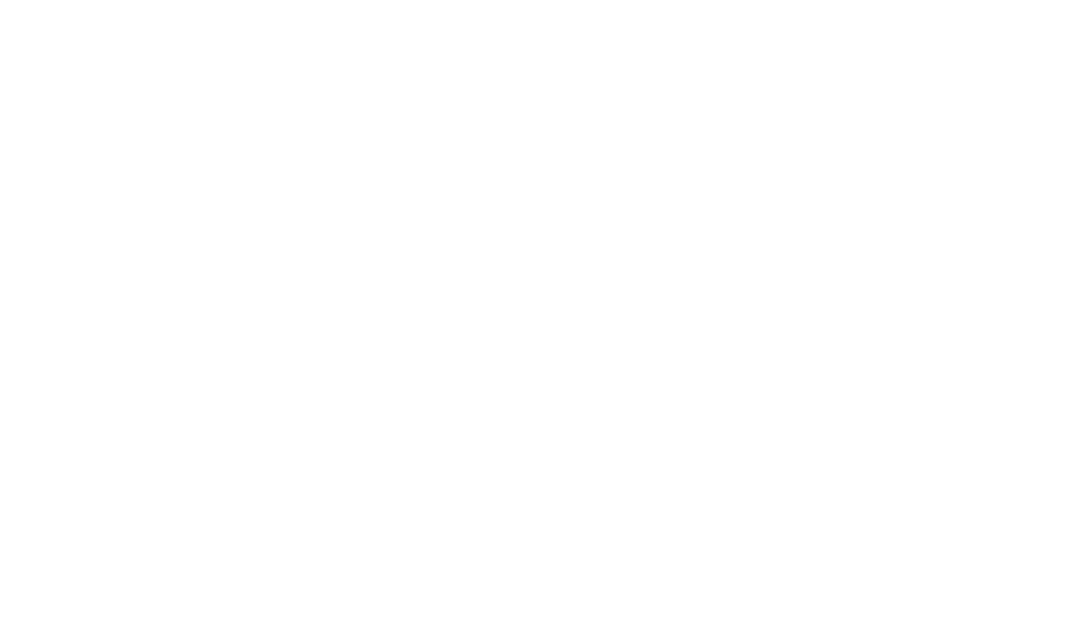
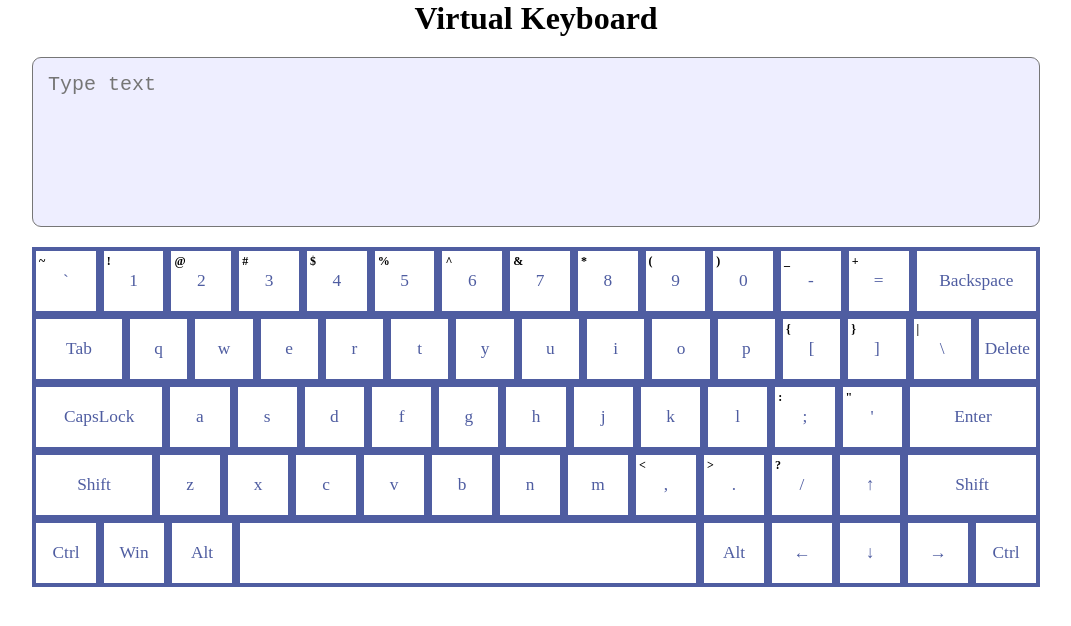
Before and after one commit to zhagun/virtual-keyboard, a website with bundled scripts: page index.html in a window 1280 px wide. Shown: the whole page, without its empty margins (104-1175 px from the left). Built offline with nearby package versions, Linux system fonts and the light colour scheme.

Commit message:
feat: add generate html markup from js

```diff
--- a/index.html
+++ b/index.html
@@ -10,6 +10,6 @@
 <body>
 
 
-  <!-- <script type="module" src="scripts/script.js"></script> -->
+  <script type="module" src="scripts/script.js"></script>
 </body>
 </html>
--- a/scripts/keyboard.js
+++ b/scripts/keyboard.js
@@ -1,4 +1,6 @@
 import createElement from './createKeyborad.js';
+import keysLang from './keysLang/general.js';
+import Key from './keys.js';
 
 const mainBlock = document.createElement('main');
 const container = document.createElement('div');
@@ -13,7 +15,8 @@ export default class Keyboard {
     this.isCaps = false;
   }
 
-  createTextBlock() {
+  createTextBlock(lngCode) {
+    this.startLang = keysLang[lngCode];
     this.view = createElement(
       'textarea',
       'viewBlock',
@@ -35,6 +38,14 @@ export default class Keyboard {
     this.btnsSort.forEach((lineKeys, index) => {
       const lineElem = createElement('div', 'keyboard__line', ['line', index + 1]);
       this.keyboardContainer.appendChild(lineElem);
+      lineKeys.forEach((code) => {
+        const keyObj = this.startLang.find((key) => key.keyCode === code);
+        if (keyObj) {
+          const keyButton = new Key(keyObj);
+          this.btnsKey.push(keyButton);
+          lineElem.appendChild(keyButton.keyConainer);
+        }
+      });
     });
   }
 }
--- a/scripts/keys.js
+++ b/scripts/keys.js
@@ -0,0 +1,27 @@
+import createElement from './createKeyborad.js';
+
+export default class Key {
+  constructor({ keyChar, keySpecial, keyCode }) {
+    this.keyCode = keyCode;
+    this.keyChar = keyChar;
+    this.keySpecial = keySpecial;
+
+    this.keyConainer = createElement(
+      'div',
+      'keys',
+      ['code', this.keyCode],
+    );
+    if (keySpecial && keySpecial.match(/[^a-zA-Zа-яА-ЯёЁ0-9]/)) {
+      this.supText = createElement('div', 'supText');
+      this.mainKeyText = createElement('div', 'mainText');
+      this.supText.innerHTML = keySpecial;
+      this.mainKeyText.innerHTML = keyChar;
+      this.keyConainer.appendChild(this.supText);
+      this.keyConainer.appendChild(this.mainKeyText);
+    } else {
+      this.mainKeyText = createElement('div', 'mainText');
+      this.mainKeyText.innerHTML = keyChar;
+      this.keyConainer.appendChild(this.mainKeyText);
+    }
+  }
+}
--- a/scripts/keysLang/en-lang.js
+++ b/scripts/keysLang/en-lang.js
@@ -215,11 +215,6 @@ export default [
     keyCode: 'ShiftLeft',
   },
   {
-    keyChar: '<',
-    keySpecial: '>',
-    keyCode: 'IntlBackslash',
-  },
-  {
     keyChar: 'z',
     keySpecial: 'Z',
     keyCode: 'KeyZ',
--- a/scripts/keysLang/general.js
+++ b/scripts/keysLang/general.js
@@ -1,4 +1,4 @@
-import ruLang from './en-lang.js';
-import enLang from './ru-lang.js';
+import enLang from './en-lang.js';
+import ruLang from './ru-lang.js';
 
 export default { ruLang, enLang };
--- a/scripts/keysLang/ru-lang.js
+++ b/scripts/keysLang/ru-lang.js
@@ -1,7 +1,7 @@
 export default [
   {
-    keyChar: '`',
-    keySpecial: '~',
+    keyChar: 'ё',
+    keySpecial: 'Ё',
     keyCode: 'Backquote',
   },
   {
@@ -11,17 +11,17 @@ export default [
   },
   {
     keyChar: '2',
-    keySpecial: '@',
+    keySpecial: '"',
     keyCode: 'Digit2',
   },
   {
     keyChar: '3',
-    keySpecial: '#',
+    keySpecial: '№',
     keyCode: 'Digit3',
   },
   {
     keyChar: '4',
-    keySpecial: '$',
+    keySpecial: ';',
     keyCode: 'Digit4',
   },
   {
@@ -31,12 +31,12 @@ export default [
   },
   {
     keyChar: '6',
-    keySpecial: '^',
+    keySpecial: ':',
     keyCode: 'Digit6',
   },
   {
     keyChar: '7',
-    keySpecial: '&',
+    keySpecial: '?',
     keyCode: 'Digit7',
   },
   {
@@ -80,63 +80,63 @@ export default [
     keyCode: 'Tab',
   },
   {
-    keyChar: 'q',
-    keySpecial: 'Q',
+    keyChar: 'й',
+    keySpecial: 'Й',
     keyCode: 'KeyQ',
   },
   {
-    keyChar: 'w',
-    keySpecial: 'W',
+    keyChar: 'ц',
+    keySpecial: 'Ц',
     keyCode: 'KeyW',
   },
   {
-    keyChar: 'e',
-    keySpecial: 'E',
+    keyChar: 'у',
+    keySpecial: 'У',
     keyCode: 'KeyE',
   },
   {
-    keyChar: 'r',
-    keySpecial: 'R',
+    keyChar: 'к',
+    keySpecial: 'К',
     keyCode: 'KeyR',
   },
   {
-    keyChar: 't',
-    keySpecial: 'T',
+    keyChar: 'е',
+    keySpecial: 'Е',
     keyCode: 'KeyT',
   },
   {
-    keyChar: 'y',
-    keySpecial: 'Y',
+    keyChar: 'н',
+    keySpecial: 'Н',
     keyCode: 'KeyY',
   },
   {
-    keyChar: 'u',
-    keySpecial: 'U',
+    keyChar: 'г',
+    keySpecial: 'Г',
     keyCode: 'KeyU',
   },
   {
-    keyChar: 'i',
-    keySpecial: 'I',
+    keyChar: 'ш',
+    keySpecial: 'Ш',
     keyCode: 'KeyI',
   },
   {
-    keyChar: 'o',
-    keySpecial: 'O',
+    keyChar: 'щ',
+    keySpecial: 'Щ',
     keyCode: 'KeyO',
   },
   {
-    keyChar: 'p',
-    keySpecial: 'P',
+    keyChar: 'з',
+    keySpecial: 'З',
     keyCode: 'KeyP',
   },
   {
-    keyChar: '[',
-    keySpecial: '{',
+    keyChar: 'х',
+    keySpecial: 'Х',
     keyCode: 'BracketLeft',
   },
   {
-    keyChar: ']',
-    keySpecial: '}',
+    keyChar: 'ъ',
+    keySpecial: 'Ъ',
     keyCode: 'BracketRight',
   },
   {
@@ -150,63 +150,63 @@ export default [
     keyCode: 'CapsLock',
   },
   {
-    keyChar: 'a',
-    keySpecial: 'A',
+    keyChar: 'ф',
+    keySpecial: 'Ф',
     keyCode: 'KeyA',
   },
   {
-    keyChar: 's',
-    keySpecial: 'S',
+    keyChar: 'ы',
+    keySpecial: 'Ы',
     keyCode: 'KeyS',
   },
   {
-    keyChar: 'd',
-    keySpecial: 'D',
+    keyChar: 'в',
+    keySpecial: 'В',
     keyCode: 'KeyD',
   },
   {
-    keyChar: 'f',
-    keySpecial: 'F',
+    keyChar: 'а',
+    keySpecial: 'А',
     keyCode: 'KeyF',
   },
   {
-    keyChar: 'g',
-    keySpecial: 'G',
+    keyChar: 'п',
+    keySpecial: 'П',
     keyCode: 'KeyG',
   },
   {
-    keyChar: 'h',
-    keySpecial: 'H',
+    keyChar: 'р',
+    keySpecial: 'Р',
     keyCode: 'KeyH',
   },
   {
-    keyChar: 'j',
-    keySpecial: 'J',
+    keyChar: 'о',
+    keySpecial: 'О',
     keyCode: 'KeyJ',
   },
   {
-    keyChar: 'k',
-    keySpecial: 'K',
+    keyChar: 'л',
+    keySpecial: 'Л',
     keyCode: 'KeyK',
   },
   {
-    keyChar: 'l',
-    keySpecial: 'L',
+    keyChar: 'д',
+    keySpecial: 'Д',
     keyCode: 'KeyL',
   },
   {
-    keyChar: ';',
-    keySpecial: ':',
+    keyChar: 'ж',
+    keySpecial: 'Ж',
     keyCode: 'Semicolon',
   },
   {
-    keyChar: "'",
-    keySpecial: '"',
+    keyChar: 'э',
+    keySpecial: 'Э',
     keyCode: 'Quote',
   },
   {
     keyChar: '\\',
-    keySpecial: '|',
+    keySpecial: '/',
     keyCode: 'Backslash',
   },
   {
@@ -215,58 +215,53 @@ export default [
     keyCode: 'ShiftLeft',
   },
   {
-    keyChar: '<',
-    keySpecial: '>',
-    keyCode: 'IntlBackslash',
-  },
-  {
-    keyChar: 'z',
-    keySpecial: 'Z',
+    keyChar: 'я',
+    keySpecial: 'Я',
     keyCode: 'KeyZ',
   },
   {
-    keyChar: 'x',
-    keySpecial: 'X',
+    keyChar: 'ч',
+    keySpecial: 'Ч',
     keyCode: 'KeyX',
   },
   {
-    keyChar: 'c',
-    keySpecial: 'C',
+    keyChar: 'с',
+    keySpecial: 'С',
     keyCode: 'KeyC',
   },
   {
-    keyChar: 'v',
-    keySpecial: 'V',
+    keyChar: 'м',
+    keySpecial: 'М',
     keyCode: 'KeyV',
   },
   {
-    keyChar: 'b',
-    keySpecial: 'B',
+    keyChar: 'и',
+    keySpecial: 'И',
     keyCode: 'KeyB',
   },
   {
-    keyChar: 'n',
-    keySpecial: 'N',
+    keyChar: 'т',
+    keySpecial: 'Т',
     keyCode: 'KeyN',
   },
   {
-    keyChar: 'm',
-    keySpecial: 'M',
+    keyChar: 'ь',
+    keySpecial: 'Ь',
     keyCode: 'KeyM',
   },
   {
-    keyChar: ',',
-    keySpecial: '<',
+    keyChar: 'б',
+    keySpecial: 'Б',
     keyCode: 'Comma',
   },
   {
-    keyChar: '.',
-    keySpecial: '>',
+    keyChar: 'ю',
+    keySpecial: 'Ю',
     keyCode: 'Period',
   },
   {
-    keyChar: '/',
-    keySpecial: '?',
+    keyChar: '.',
+    keySpecial: ',',
     keyCode: 'Slash',
   },
   {
--- a/scripts/script.js
+++ b/scripts/script.js
@@ -1,12 +1,13 @@
 import Keyboard from './keyboard.js';
 
+const lang = 'enLang';
 const btnsSort = [
-  ['Backquote', 'Digit1', 'Digit2', 'Digit3', 'Digit4', 'Digit5', 'Digit6', 'Digit7', 'Digit8', 'Digit9', 'Digit0', 'Minus', 'Equal', 'Delete'],
-  ['Tab', 'KeyQ', 'KeyW', 'KeyE', 'KeyR', 'KeyT', 'KeyY', 'KeyU', 'KeyI', 'KeyO', 'KeyP', 'BracketLeft', 'BracketRight', 'Backspace'],
-  ['CapsLock', 'KeyA', 'KeyS', 'KeyD', 'KeyF', 'KeyG', 'KeyH', 'KeyJ', 'KeyK', 'KeyL', 'Semicolon', 'Quote', 'Backslash', 'Enter'],
-  ['ShiftLeft', 'IntlBackslash', 'KeyZ', 'KeyX', 'KeyC', 'KeyV', 'KeyB', 'KeyN', 'KeyM', 'Comma', 'Period', 'Slash', 'ArrowUp', 'ShiftRight'],
+  ['Backquote', 'Digit1', 'Digit2', 'Digit3', 'Digit4', 'Digit5', 'Digit6', 'Digit7', 'Digit8', 'Digit9', 'Digit0', 'Minus', 'Equal', 'Backspace'],
+  ['Tab', 'KeyQ', 'KeyW', 'KeyE', 'KeyR', 'KeyT', 'KeyY', 'KeyU', 'KeyI', 'KeyO', 'KeyP', 'BracketLeft', 'BracketRight', 'Backslash', 'Delete'],
+  ['CapsLock', 'KeyA', 'KeyS', 'KeyD', 'KeyF', 'KeyG', 'KeyH', 'KeyJ', 'KeyK', 'KeyL', 'Semicolon', 'Quote', 'Enter'],
+  ['ShiftLeft', 'KeyZ', 'KeyX', 'KeyC', 'KeyV', 'KeyB', 'KeyN', 'KeyM', 'Comma', 'Period', 'Slash', 'ArrowUp', 'ShiftRight'],
   ['ControlLeft', 'Win', 'AltLeft', 'Space', 'AltRight', 'ArrowLeft', 'ArrowDown', 'ArrowRight', 'ControlRight'],
 ];
 
 const keyboard = new Keyboard(btnsSort);
-keyboard.createTextBlock().generateBtns();
+keyboard.createTextBlock(lang).generateBtns();
--- a/styles/style.css
+++ b/styles/style.css
@@ -28,47 +28,82 @@ body {
   max-width: 1008px;
   width: 100%;
   background-color: #4f5da1;
+  /* background-color: #8a387b; */
 }
 .keyboard__line {
   display: flex;
 }
 .keys {
+  position: relative;
   width: 60px;
   height: 60px;
   background-color: #fff;
   display: flex;
   justify-content: center;
   align-items: center;
+  flex-direction: column;
   margin: 4px;
   transition: .2s;
   z-index: 5;
+  user-select: none;
+}
+.supText {
+  position: absolute;
+  width: 100%;
+  font-size: 9pt;
+  top: 3px;
+  left: 3px;
+  font-weight: bold;
+}
+.mainText {
+  font-size: 13pt;
+  color: #4f5da1;
 }
 
-.backspace_key {
+[data-code="Backspace"] {
   width: 120px;
 }
-
-.tab_key {
+[data-code="Tab"] {
   width: 90px;
 }
-
-.slash_key {
-  width: 90px;
+[data-code="CapsLock"],
+[data-code="Enter"] {
+  width: 128px;
+}
+[data-code="ShiftLeft"] {
+  width: 116px;
+}
+[data-code="ShiftRight"] {
+  width: 128px;
+}
+[data-code="Space"] {
+  max-width: 456px;
+  width: 100%;
 }
 
-.caps_lock_key {
-  width: 128px;
+.keys:hover {
+  cursor: pointer;
+  background-color: #333;
+  color: #fff;
+}
+.keys:hover .mainText{
+  color: #fff;
+}
+.keys.active {
+  background-color: #333;
+  color: #fff;
+}
+.keys.remove {
+  animation: keys_animation 0.5s forwards ;
 }
 
-.enter_key {
-  width: 120px;
+@keyframes keys_animation {
+  0% {
+      background-color: #333;
+      color: #fff;
+  }
+  100% {
+      background-color: #fff;
+      color: #000;
+  }
 }
-
-.shift_key {
-  width: 124px;
-}
-
-.space_key {
-  max-width: 600px;
-  width: 100%;
-}
```
